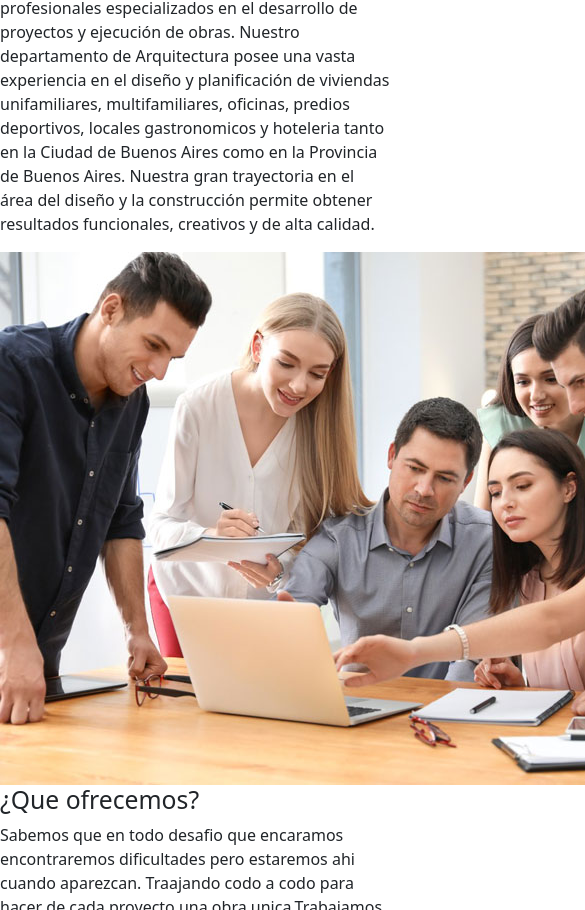
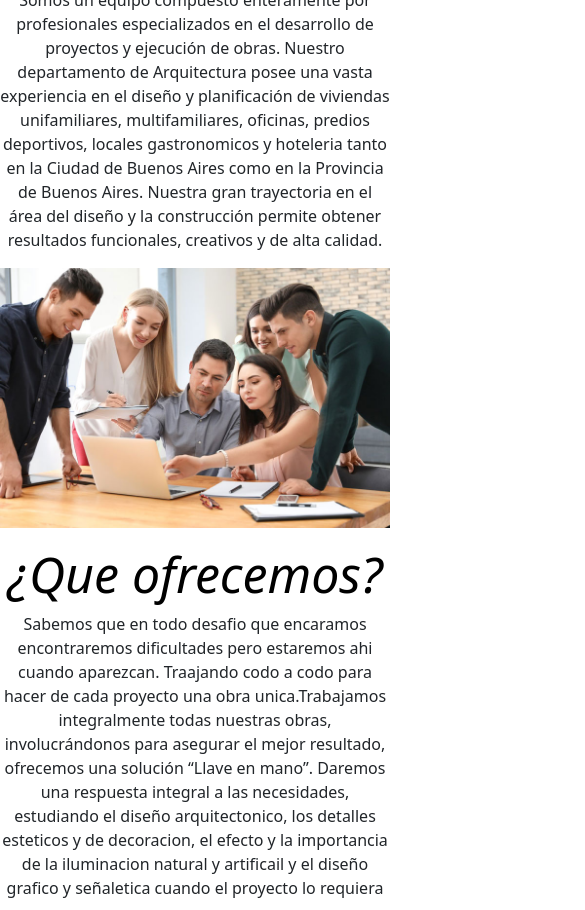
Before and after one commit to DiegoMorcillo/RepoLicenWebEntrega2, a website: page Paginas/SobreNosotros.html in a window 390 px wide. Shown: the part 216-1126 px from the top of the page, 585 px wide, since content can reach past the window. Drawn offline with nearby package versions, Linux system fonts and the light colour scheme.

Commit message:
Responsive en sobre nosotros

```diff
--- a/Paginas/SobreNosotros.html
+++ b/Paginas/SobreNosotros.html
@@ -48,30 +48,38 @@
     </header>
 
     <main class="cuerpoSobreNosotros">
-        <section class="textoDescriptivo">
-            <h1>¿Quienes somos?</h1>
-            <p>Somos un equipo compuesto enteramente por profesionales especializados en el desarrollo de proyectos
+        <div class="row">
+            <div class="justify-content-center align-items-center text-center">
+                <h1 class="mt-3">¿Quienes somos?</h1>
+                <p class="textoDescriptivo">Somos un equipo compuesto enteramente por profesionales especializados en el
+                    desarrollo de proyectos
                     y ejecución de obras. Nuestro departamento de Arquitectura posee una vasta experiencia en el diseño
                     y planificación de viviendas unifamiliares, multifamiliares, oficinas, predios deportivos, locales
                     gastronomicos y hoteleria tanto en la Ciudad de Buenos Aires como en la Provincia de Buenos Aires.
-                Nuestra gran trayectoria en el área del diseño y la construcción permite obtener resultados funcionales,
+                    Nuestra gran trayectoria en el área del diseño y la construcción permite obtener resultados
+                    funcionales,
                     creativos y de alta calidad.</p>
-        </section>
-        <div>
-            <img src="../Imagenes/Trabajo en equipo.jpg" alt="Imagen representativa de Licen">
             </div>
-        <section class="textoDescriptivo">
-            <h2>¿Que ofrecemos?</h2>
-            <p>Sabemos que en todo desafio que encaramos encontraremos dificultades pero estaremos ahi cuando aparezcan.
-                Traajando codo a codo para hacer de cada proyecto una obra unica.Trabajamos integralmente todas nuestras
+            <div class="justify-content-center align-items-center text-center">
+                <img class="d-block w-100" src="../Imagenes/Trabajo en equipo.jpg" alt="Imagen representativa de Licen">
+            </div>
+            <div class="justify-content-center align-items-center text-center">
+                <h1 class="mt-3">¿Que ofrecemos?</h1>
+                <p class="textoDescriptivo">Sabemos que en todo desafio que encaramos encontraremos dificultades pero
+                    estaremos ahi cuando aparezcan.
+                    Traajando codo a codo para hacer de cada proyecto una obra unica.Trabajamos integralmente todas
+                    nuestras
                     obras,
-                involucrándonos para asegurar el mejor resultado, ofrecemos una solución “Llave en mano”. Daremos una
+                    involucrándonos para asegurar el mejor resultado, ofrecemos una solución “Llave en mano”. Daremos
+                    una
                     respuesta
-                integral a las necesidades, estudiando el diseño arquitectonico, los detalles esteticos y de decoracion,
+                    integral a las necesidades, estudiando el diseño arquitectonico, los detalles esteticos y de
+                    decoracion,
                     el efecto
                     y la importancia de la iluminacion natural y artificail y el diseño grafico y señaletica cuando el
                     proyecto lo requiera</p>
-        </section>
+            </div>
+        </div>
     </main>
 
     <footer class="bg-light estiloFooter">
```
Lines whose indentation alone changed are shown as unchanged.
